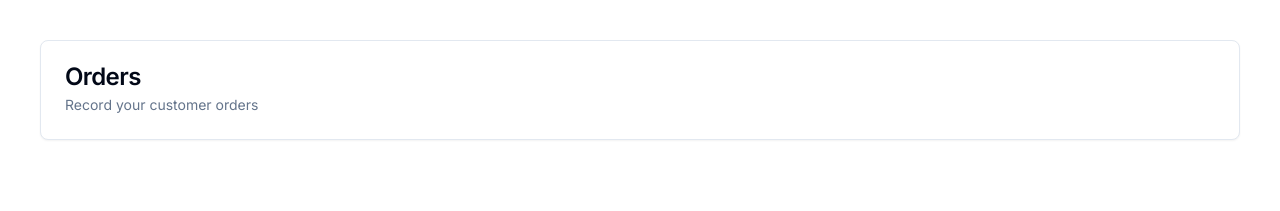
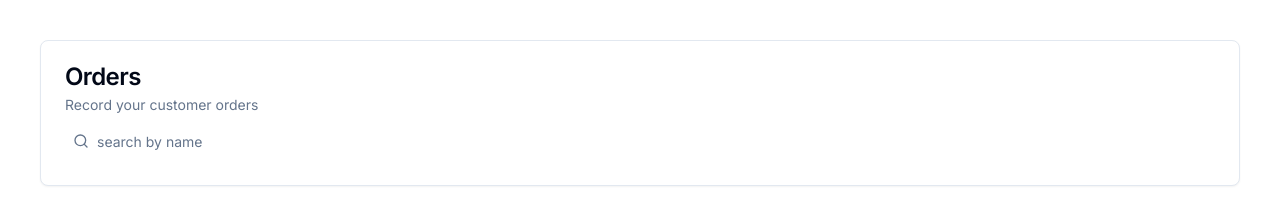
Before and after one commit to jessicasantosb/customer-orders-register, a Next.js app: page / in a window 1280 px wide. Shown: the top 211 px of the page. Built offline with nearby package versions, Linux system fonts and the light colour scheme.

Commit message:
feat: create SearchInput

```diff
--- a/src/components/index.ts
+++ b/src/components/index.ts
@@ -1,5 +1,5 @@
 export * from './filter-dropdown';
+export * from './input';
 export * from './orders';
 export * from './orders-table';
 export * from './pagination';
-export * from './search-input';
--- /dev/null
+++ b/src/components/input.tsx
@@ -0,0 +1,5 @@
+import { SearchInput } from './ui/input';
+
+export function Input() {
+  return <SearchInput type='search' placeholder='search by name' />;
+}
--- a/src/components/orders.tsx
+++ b/src/components/orders.tsx
@@ -1,3 +1,4 @@
+import { Input } from '@/components/input';
 import {
   Card,
   CardDescription,
@@ -11,6 +12,8 @@
       <CardHeader>
         <CardTitle>Orders</CardTitle>
         <CardDescription>Record your customer orders</CardDescription>
+
+        <Input />
       </CardHeader>
     </Card>
   );
--- a/src/components/search-input.tsx
+++ /dev/null
@@ -1,8 +0,0 @@
-export function SearchInput() {
-
-  return (
-    <section>
-      <h3>SearchInput</h3>
-    </section>
-  );
-}
--- a/src/components/ui/input.tsx
+++ b/src/components/ui/input.tsx
@@ -1,6 +1,7 @@
 import * as React from 'react';
 
 import { cn } from '@/lib/utils';
+import { Search } from 'lucide-react';
 
 export type InputProps = React.InputHTMLAttributes<HTMLInputElement>;
 
@@ -21,4 +22,24 @@
 );
 Input.displayName = 'Input';
 
-export { Input };
+const SearchInput = React.forwardRef<HTMLInputElement, InputProps>(
+  ({ className, type, ...props }, ref) => {
+    return (
+      <div className='relative'>
+        <Search className='absolute text-muted-foreground h-4 top-3 left-1' />
+        <input
+          type={type}
+          className={cn(
+            'w-full h-10 pl-8 pr-2 md:w-[200px] lg:w-[336px] flex border-input rounded-md bg-background text-sm ring-offset-background file:border-0 file:bg-transparent file:text-sm file:font-medium file:text-foreground placeholder:text-muted-foreground focus-visible:outline-none focus-visible:ring-2 focus-visible:ring-ring focus-visible:ring-offset-2 disabled:cursor-not-allowed disabled:opacity-50',
+            className
+          )}
+          ref={ref}
+          {...props}
+        />
+      </div>
+    );
+  }
+);
+SearchInput.displayName = 'SearchInput';
+
+export { Input, SearchInput };
```
